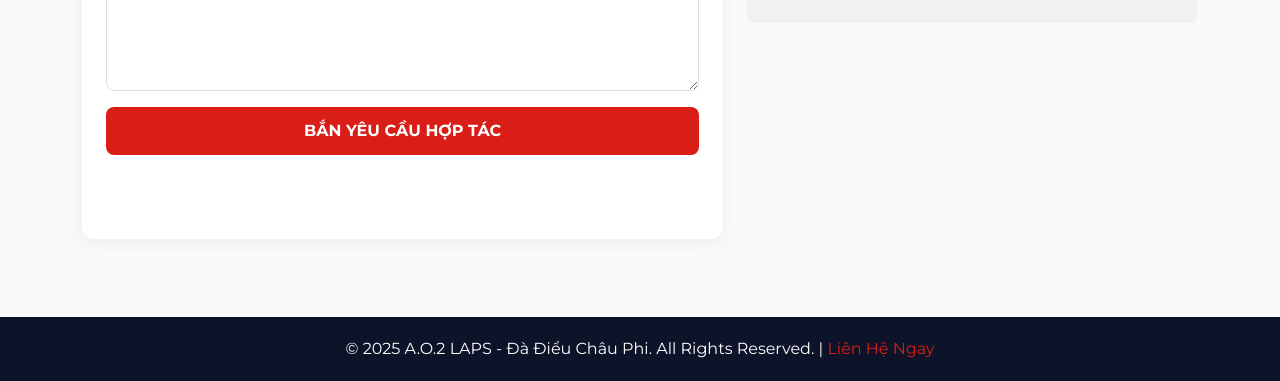
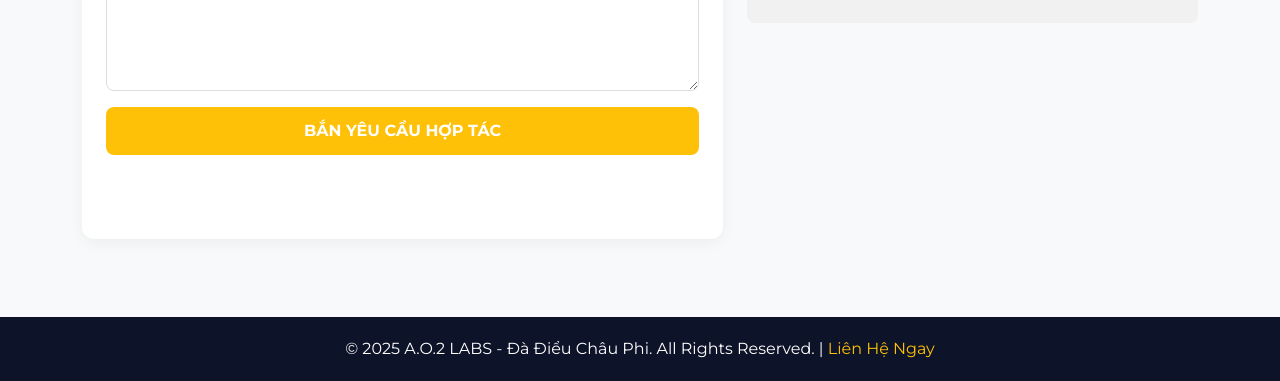
Before and after one commit to Huez8/A.O.2-Laps, a plain HTML site: page contact.html in a window 1280 px wide. Shown: the part 800-1181 px from the top of the page. Drawn offline with nearby package versions, Linux system fonts and the light colour scheme.

Commit message:
Update contact.html
Signed-off-by: Võ Đức Huy <abnerhuy@gmail.com>

```diff
--- a/contact.html
+++ b/contact.html
@@ -3,7 +3,7 @@
 <head>
     <meta charset="UTF-8">
     <meta name="viewport" content="width=device-width, initial-scale=1.0">
-    <title>Liên Hệ & Booking Dự Án - A.O.2 LAPS</title>
+    <title>Liên Hệ & Booking Dự Án - A.O.2 LABS</title>
     <!-- Tải Bootstrap 5.3 -->
     <link href="https://cdn.jsdelivr.net/npm/bootstrap@5.3.3/dist/css/bootstrap.min.css" rel="stylesheet">
     <!-- Tải Font Awesome cho Icons -->
@@ -26,7 +26,7 @@
 
         /* Màu chủ đạo (Đỏ đậm/Đen) dựa trên ảnh bạn cung cấp */
         :root {
-            --primary-color: #D91E18; /* Màu đỏ nổi bật */
+            --primary-color: #FFC107; /* Màu đỏ nổi bật */
             --secondary-color: #0D1328; /* Màu nền navbar/footer */
         }
 
@@ -83,7 +83,7 @@
         }
 
         .btn-submit:hover {
-            background-color: #a81611;
+            background-color: #FFC107;
             color: white;
         }
 
@@ -271,7 +271,7 @@
     <!-- PHẦN FOOTER (Giả định cấu trúc giống các trang khác) -->
     <footer class="footer-custom">
         <div class="container">
-            © 2025 A.O.2 LAPS - Đà Điểu Châu Phi. All Rights Reserved. | <a href="./contact.html">Liên Hệ Ngay</a>
+            © 2025 A.O.2 LABS - Đà Điểu Châu Phi. All Rights Reserved. | <a href="./contact.html">Liên Hệ Ngay</a>
         </div>
     </footer>
 
```
